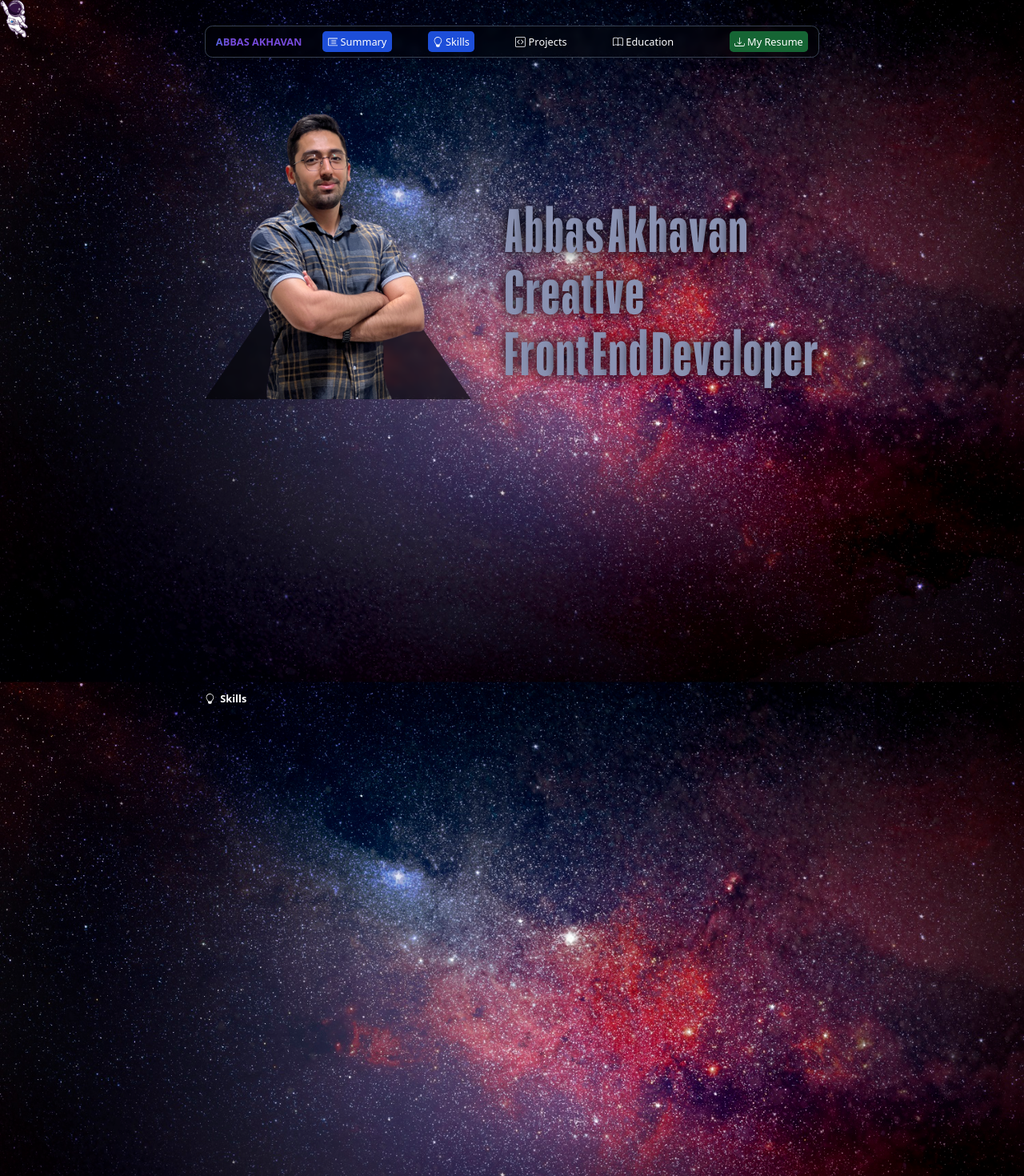
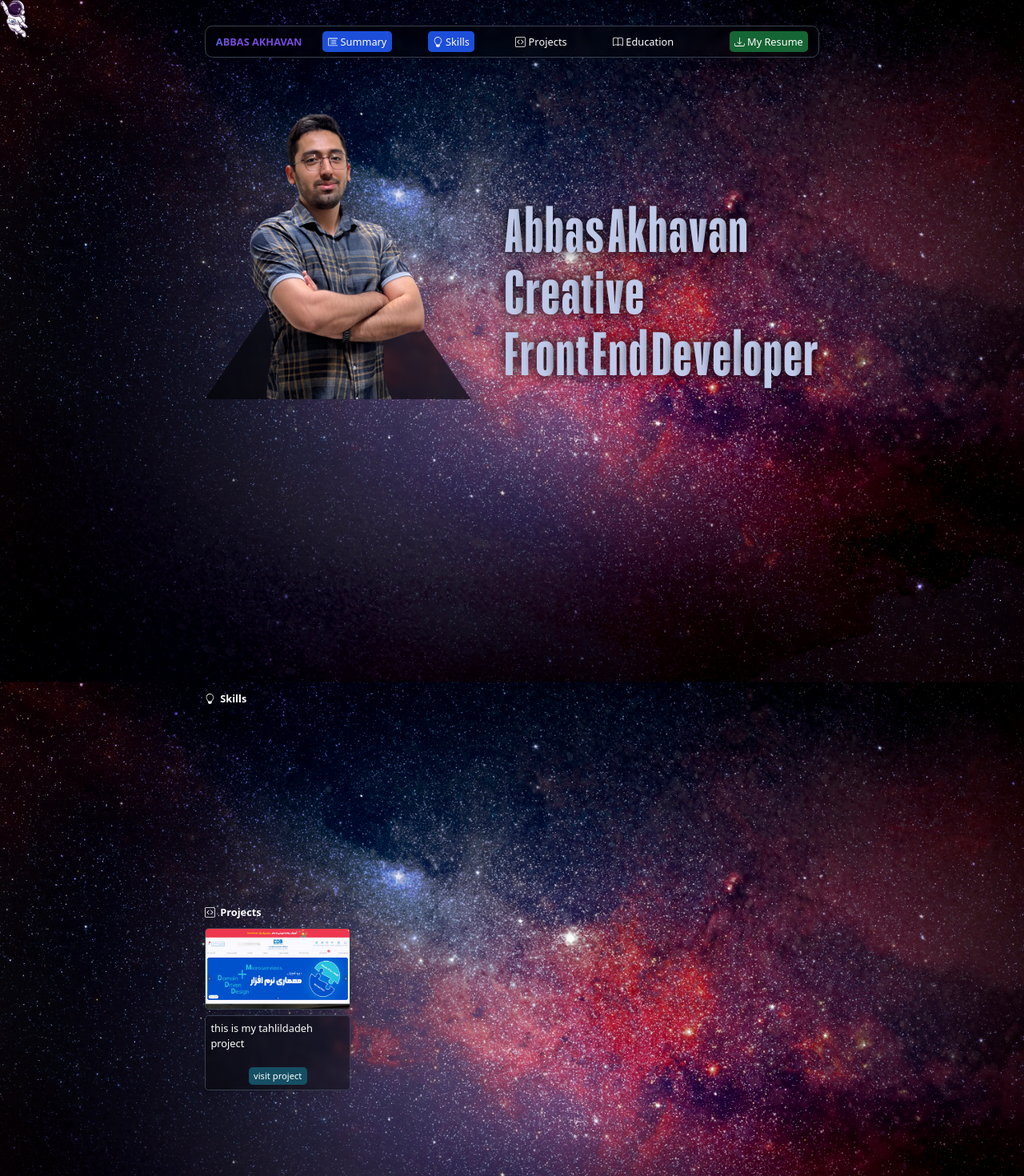
Before and after one commit to abbas-akhavan/Portfolio, a React (Vite) app: page / in a window 1280 px wide. Shown: the top 1470 px of the page at 80% size. Built offline with nearby package versions, Linux system fonts and the light colour scheme.

Commit message:
project section

```diff
--- a/src/App.jsx
+++ b/src/App.jsx
@@ -5,6 +5,7 @@ import { active, activesectionAnchors, deActive, deActiveAll , observerElements
 import MainImage from "./components/MainImage";
 import Skills from "./components/Skills";
 import Cursor from "./components/Cursor";
+import Projects from "./components/Projects";
 
 function App() {
   const [darkMode, setDarkMode] = useState(true);
@@ -30,6 +31,7 @@ function App() {
         <MainImage />
         <Summary />
         <Skills />
+        <Projects />
       </main>
     </>
   );
--- a/src/components/MainImage.jsx
+++ b/src/components/MainImage.jsx
@@ -40,7 +40,7 @@ const MainImage = () => {
           <div className='triangle bg-[rgba(0,0,0,.6)] backdrop-blur-sm shadow-lg w-[26em] h-[19em] origin-bottom'></div>
           <img width='623' height='934' className='absolute bottom-0 left-1/2 -translate-x-1/2 w-[18em]' src="/images/AbbasMainImg.png" alt="" />
         </div>
-        <div id='mainImageTexts' className='text-[#8a92b2] text-8xl font-bold  font-mango main-image-text select-none'>
+        <div id='mainImageTexts' className='text-[#bfc9e8] text-8xl font-bold  font-mango main-image-text select-none'>
             <div className='text'>Abbas Akhavan</div>
             <div className='text'>Creative</div>
             <div className='text'>Front End Developer</div>
--- /dev/null
+++ b/src/components/Projects.jsx
@@ -0,0 +1,26 @@
+import gsap from "gsap";
+import { useGSAP } from '@gsap/react';
+import { ScrollTrigger } from "gsap/ScrollTrigger";
+import { BsCodeSquare } from "react-icons/bs";
+import React from 'react'
+
+const Projects = () => {
+  return (
+    <section id="projects" className="section text-white mt-20">
+      <div className="flex gap-2 font-bold items-center">
+      <BsCodeSquare /> Projects
+      </div>
+      <div className="grid grid-cols-4 gap-4 mt-3">
+        <div className="flex flex-col gap-2">
+            <img className="aspect-video rounded-md shadow-lg border border-gray-700" src="/images/project.png" alt="" />
+            <div className="bg-blurBgColor  backdrop-blur-sm shadow-lg origin-center rounded-md border border-gray-700 p-2 flex flex-col gap-6">
+                <p>this is my tahlildadeh project</p>
+                <a href="#" className="bg-cyan-900 px-2 py-1 rounded-md text-sm text-center w-max self-center">visit project</a>
+            </div>
+        </div>
+      </div>
+    </section>
+  )
+}
+
+export default Projects
--- a/styles/main.css
+++ b/styles/main.css
@@ -697,12 +697,12 @@ body {
   left: 50%;
 }
 
+.top-1\/2 {
+  top: 50%;
+}
+
 .top-10 {
   top: 2.5rem;
-}
-
-.top-1\/2 {
-  top: 50%;
 }
 
 .z-40 {
@@ -730,6 +730,10 @@ body {
   margin-top: 0.75rem;
 }
 
+.mt-4 {
+  margin-top: 1rem;
+}
+
 .flex {
   display: flex;
 }
@@ -738,20 +742,20 @@ body {
   display: grid;
 }
 
+.aspect-video {
+  aspect-ratio: 16 / 9;
+}
+
 .h-\[19em\] {
   height: 19em;
 }
 
-.h-\[40px\] {
-  height: 40px;
+.h-\[30px\] {
+  height: 30px;
 }
 
 .h-\[90\%\] {
   height: 90%;
-}
-
-.h-\[30px\] {
-  height: 30px;
 }
 
 .w-\[18em\] {
@@ -762,8 +766,12 @@ body {
   width: 26em;
 }
 
-.w-\[40px\] {
-  width: 40px;
+.w-\[30px\] {
+  width: 30px;
+}
+
+.w-\[35px\] {
+  width: 35px;
 }
 
 .w-\[60\%\] {
@@ -774,12 +782,13 @@ body {
   width: 90%;
 }
 
-.w-\[30px\] {
-  width: 30px;
+.w-auto {
+  width: auto;
 }
 
-.w-\[35px\] {
-  width: 35px;
+.w-max {
+  width: -moz-max-content;
+  width: max-content;
 }
 
 .grow {
@@ -818,6 +827,10 @@ body {
   grid-template-columns: 1fr 3fr;
 }
 
+.grid-cols-4 {
+  grid-template-columns: repeat(4, minmax(0, 1fr));
+}
+
 .flex-col {
   flex-direction: column;
 }
@@ -854,6 +867,18 @@ body {
   gap: 2rem;
 }
 
+.gap-3 {
+  gap: 0.75rem;
+}
+
+.self-end {
+  align-self: flex-end;
+}
+
+.self-center {
+  align-self: center;
+}
+
 .overflow-hidden {
   overflow: hidden;
 }
@@ -868,6 +893,10 @@ body {
 
 .rounded-xl {
   border-radius: 0.75rem;
+}
+
+.rounded-sm {
+  border-radius: 0.125rem;
 }
 
 .border {
@@ -901,8 +930,37 @@ body {
   background-color: transparent;
 }
 
+.bg-sky-950 {
+  --tw-bg-opacity: 1;
+  background-color: rgb(8 47 73 / var(--tw-bg-opacity));
+}
+
+.bg-sky-500 {
+  --tw-bg-opacity: 1;
+  background-color: rgb(14 165 233 / var(--tw-bg-opacity));
+}
+
+.bg-orange-900 {
+  --tw-bg-opacity: 1;
+  background-color: rgb(124 45 18 / var(--tw-bg-opacity));
+}
+
+.bg-green-950 {
+  --tw-bg-opacity: 1;
+  background-color: rgb(5 46 22 / var(--tw-bg-opacity));
+}
+
+.bg-cyan-900 {
+  --tw-bg-opacity: 1;
+  background-color: rgb(22 78 99 / var(--tw-bg-opacity));
+}
+
 .p-4 {
   padding: 1rem;
+}
+
+.p-2 {
+  padding: 0.5rem;
 }
 
 .px-2 {
@@ -938,6 +996,10 @@ body {
   padding-top: 20rem;
 }
 
+.text-center {
+  text-align: center;
+}
+
 .font-mango {
   font-family: MangoGrotesque;
 }
@@ -945,6 +1007,11 @@ body {
 .text-8xl {
   font-size: 6rem;
   line-height: 1;
+}
+
+.text-sm {
+  font-size: 0.875rem;
+  line-height: 1.25rem;
 }
 
 .font-black {
@@ -955,19 +1022,14 @@ body {
   font-weight: 700;
 }
 
-.text-sky-100 {
+.text-\[\#bfc9e8\] {
   --tw-text-opacity: 1;
-  color: rgb(224 242 254 / var(--tw-text-opacity));
+  color: rgb(191 201 232 / var(--tw-text-opacity));
 }
 
 .text-white {
   --tw-text-opacity: 1;
   color: rgb(255 255 255 / var(--tw-text-opacity));
-}
-
-.text-\[\#8a92b2\] {
-  --tw-text-opacity: 1;
-  color: rgb(138 146 178 / var(--tw-text-opacity));
 }
 
 .shadow-lg {
```
Also changed, not shown: public/images/project.png (added).
